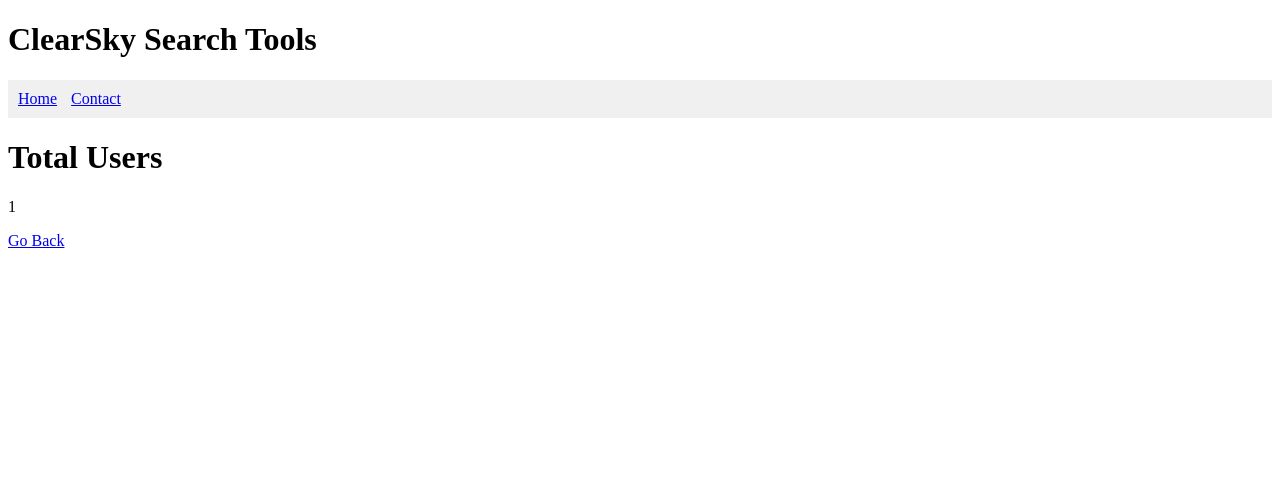
After one commit to thieflord06/ClearSky, a Flask app: template templates/total_users.html in a window 1280 px wide. The commit adds this page. Shown: the top 490 px of the page. Run offline with Flask 3, Linux system fonts and the light colour scheme; the template is opened without the code that fills it: most values are stand-ins (such as "Sample title", 1, 10 or a date in 2020); parts of the project's set-up code (start-up, migrations or seed data) failed here and were passed over.

Commit message:
add get all users option.

```diff
--- a/app.py
+++ b/app.py
@@ -58,7 +58,7 @@ logger = logging.getLogger()
 
 title_name = "ClearSky"
 os.system("title " + title_name)
-version = "0.1.0"
+version = "0.1.1"
 current_dir = os.getcwd()
 log_version = "ClearSky Version: " + version
 runtime = datetime.now()
@@ -128,9 +128,16 @@ def selection_handle():
 
         return render_template('blocklist.html', block_list=blocklist, user=identifier, count=count)
     elif selection == "4":
+        logger.info(str(session_ip) + " > " + str(*session.values()) + " | " + "Total User count requested")
+        count = get_all_users_count()
+        logger.info(str(session_ip) + " > " + str(*session.values()) + " | " + "Total User count: " + count)
+
+        return render_template('total_users.html', count=count)
+    elif selection == "5":
         logger.info(str(session_ip) + " > " + str(*session.values()) + " | " + "Single Block list requested for: " + identifier)
         blocks, dates = get_single_user_blocks(identifier)
         count = len(blocks)
+
         return render_template('blocklist.html', user=identifier, block_list=blocks, count=count)
 
 
@@ -241,6 +248,12 @@ def get_all_users():
     return records
 
 
+def get_all_users_count():
+    users = len(get_all_users())
+
+    return users
+
+
 def get_single_user_blocks(ident):
     users = get_all_users()
     ident_user = resolve_handle(ident)
--- a/templates/index.html
+++ b/templates/index.html
@@ -13,7 +13,8 @@
                     <option value="1">Get DID</option>
                     <option value="2">Get Handle</option>
                     <option value="3">Get Block List of a User</option>
-                    <option value="4">Get Blocks of single user</option>
+                    <option value="4">Get Total Users Count</option>
+                    <option value="5">Get Blocks of single user</option>
                 </select>
             </div>
             <div class="form-group">
--- /dev/null
+++ b/templates/total_users.html
@@ -0,0 +1,11 @@
+{% extends "base.html" %}
+
+{% block title %}Total Users{% endblock %}
+
+{% block content %}
+    <div class="result-container">
+        <h1>Total Users</h1>
+        <p>{{ count }}</p>
+        <a href="/" class="btn btn-primary">Go Back</a>
+    </div>
+{% endblock %}
```
